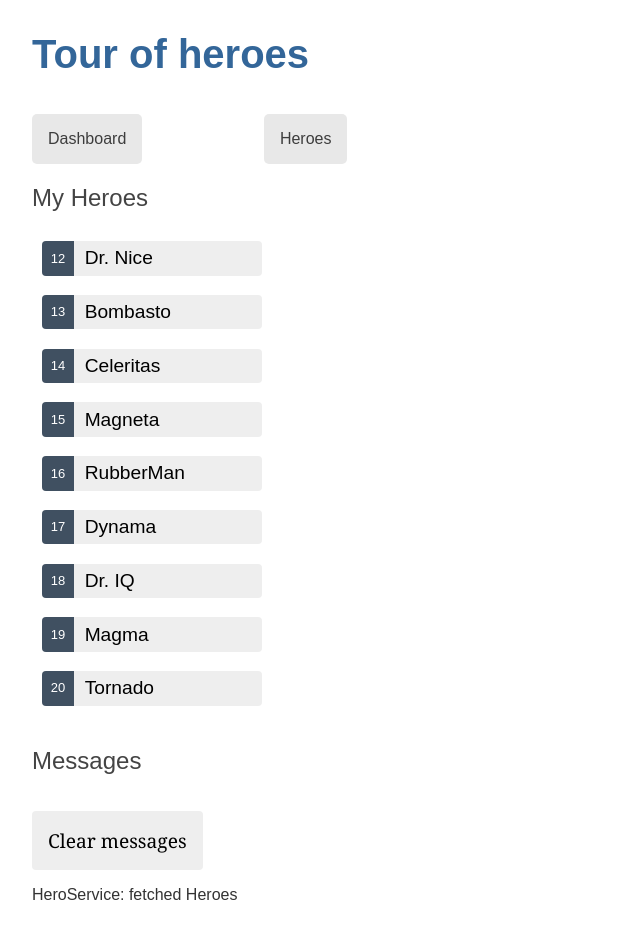
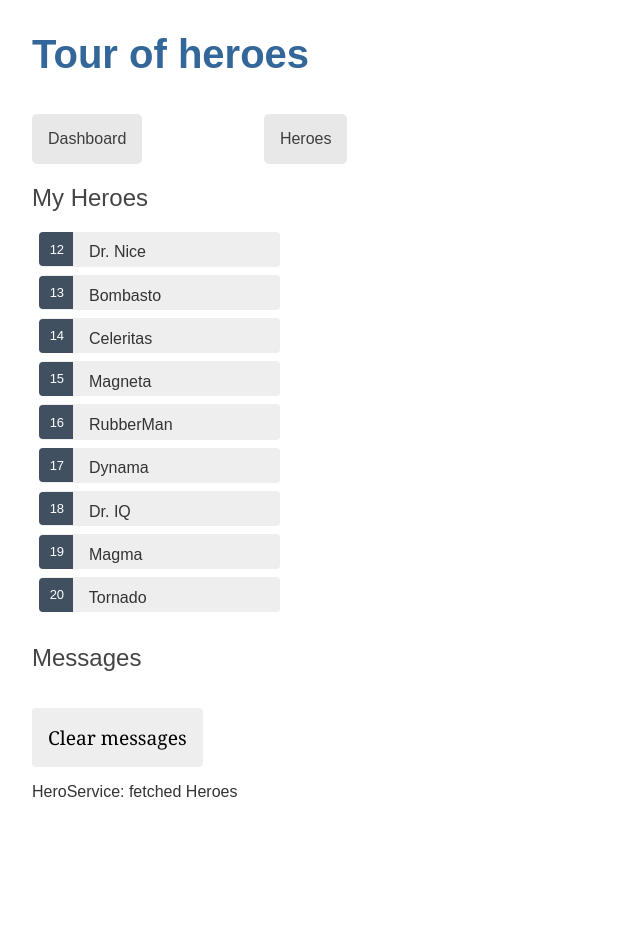
Before and after one commit to Franrobel/Tour-of-heroes, an Angular app: page /heroes in a window 1280 px wide. Shown: the whole page, without its empty margins (0-640 px from the left). After the commit the page ends 833 px from the top, so only its background shows below. Built offline with nearby package versions, Linux system fonts and the light colour scheme.

Commit message:
routing hero details

```diff
--- a/src/app/app-routing.module.ts
+++ b/src/app/app-routing.module.ts
@@ -2,15 +2,19 @@ import { NgModule } from '@angular/core';
 import { RouterModule, Routes } from '@angular/router';
 import { DashboardComponent } from './dashboard/dashboard.component';
 import { HeroesComponent } from './heroes/heroes.component';
+import { HeroDetailComponent } from './hero-detail/hero-detail.component';
 
 const routes: Routes = [
+  {path: '', redirectTo: '/dashboard', pathMatch: 'full'},
   { path: 'heroes', component: HeroesComponent},
   {path: 'dashboard', component: DashboardComponent},
-  {path: '', redirectTo: '/dashboard', pathMatch: 'full'}
+  {path:'detail/:id', component: HeroDetailComponent},
 ]
+
 @NgModule({
   declarations: [],
   imports: [RouterModule.forRoot(routes)],
   exports: [RouterModule]
 })
+
 export class AppRoutingModule { }
--- a/src/app/dashboard/dashboard.component.html
+++ b/src/app/dashboard/dashboard.component.html
@@ -1,6 +1,8 @@
 <h2>Top Heroes</h2>
 <div class="heroes-menu">
-    <a *ngFor="let hero of heroes">
+    <a *ngFor="let hero of heroes"
+    routerLink="/detail/{{hero.id}}"
+    >
         {{hero.name}}
     </a>
 </div>
--- a/src/app/dashboard/dashboard.component.ts
+++ b/src/app/dashboard/dashboard.component.ts
@@ -8,10 +8,10 @@ import { HeroService } from '../hero.service';
 })
 export class DashboardComponent implements OnInit {
 heroes: Hero[] = []
-  constructor(public heroService: HeroService) { }
+  constructor(private heroService: HeroService) { }
 
   ngOnInit(): void {
-
+    this.getHeroes()
   }
 getHeroes(){
   this.heroService.getHeroes()
--- a/src/app/hero-detail/hero-detail.component.css
+++ b/src/app/hero-detail/hero-detail.component.css
@@ -0,0 +1,23 @@
+label {
+  color: #435960;
+  font-weight: bold;
+}
+input {
+  font-size: 1em;
+  padding: .5rem;
+}
+button {
+  margin-top: 20px;
+  background-color: #eee;
+  padding: 1rem;
+  border-radius: 4px;
+  font-size: 1rem;
+}
+button:hover {
+  background-color: #cfd8dc;
+}
+button:disabled {
+  background-color: #eee;
+  color: #ccc;
+  cursor: auto;
+}
--- a/src/app/hero-detail/hero-detail.component.html
+++ b/src/app/hero-detail/hero-detail.component.html
@@ -7,3 +7,4 @@
     placeholder="name">
    </div>
 </div>
+<button type="button" (click)="goBack()">Go Back</button>
--- a/src/app/hero-detail/hero-detail.component.ts
+++ b/src/app/hero-detail/hero-detail.component.ts
@@ -1,5 +1,9 @@
 import { Component, OnInit, Input } from '@angular/core';
 import { Hero } from '../hero';
+import { ActivatedRoute } from '@angular/router';
+import { Location } from '@angular/common';
+import { HeroService } from '../hero.service';
+
 @Component({
   selector: 'app-hero-detail',
   templateUrl: './hero-detail.component.html',
@@ -8,9 +12,23 @@ import { Hero } from '../hero';
 export class HeroDetailComponent implements OnInit {
 @Input() hero?: Hero; //uso el @Input para recibir información a través del componenete padre (hero-component)
 
-  constructor() { }
+  constructor(
+    private route: ActivatedRoute,
+    private heroService: HeroService,
+    private location: Location
+  ) { }
 
   ngOnInit(): void {
+    this.getHero()
   }
+getHero() {
+  const id = Number(this.route.snapshot.paramMap.get('id'));
+  console.log('route.snapshot.paramMao.get(id)', id)
+  this.heroService.getHero(id)
+  .subscribe(hero => this.hero = hero)
+}
+goBack():void{
+  this.location.back()
+}
 
 }
--- a/src/app/hero.service.ts
+++ b/src/app/hero.service.ts
@@ -14,7 +14,12 @@ export class HeroService {
 
   getHeroes(): Observable<Hero[]> {
     const heroes = of(HEROES);
-    this.messageService.add('HeroService: fetched Heroes');
+   this.messageService.add('HeroService: fetched Heroes');
     return heroes;
   }
+  getHero(id: number): Observable<Hero> {
+    const hero = HEROES.find(h => h.id === id)!;
+    this.messageService.add(`HeroService: fetched hero id=${id}`);
+    return of(hero)
+  }
 }
--- a/src/app/heroes/heroes.component.css
+++ b/src/app/heroes/heroes.component.css
@@ -1,53 +1,38 @@
-/* HeroesComponent's private CSS styles */
 .heroes {
   margin: 0 0 2em 0;
   list-style-type: none;
   padding: 0;
   width: 15em;
 }
-
 .heroes li {
-  display: flex;
+  position: relative;
+  cursor: pointer;
 }
 
-.heroes button {
-  flex: 1;
-  cursor: pointer;
-  position: relative;
-  left: 0;
-  background-color: #EEE;
-  margin: .5em;
-  padding: 0;
-  border-radius: 4px;
-  display: flex;
-  align-items: stretch;
-  height: 1.8em;
-}
-
-.heroes button:hover {
-  color: #2c3a41;
-  background-color: #e6e6e6;
+.heroes li:hover {
   left: .1em;
 }
 
-.heroes button:active {
+.heroes a {
+  color: #333;
+  text-decoration: none;
+  background-color: #EEE;
+  margin: .5em;
+  padding: .3em 0;
+  height: 1.6em;
+  border-radius: 4px;
+  display: block;
+  width: 100%;
+}
+
+.heroes a:hover {
+  color: #2c3a41;
+  background-color: #e6e6e6;
+}
+
+.heroes a:active {
   background-color: #525252;
   color: #fafafa;
-}
-
-.heroes button.selected {
-  background-color: black;
-  color: white;
-}
-
-.heroes button.selected:hover {
-  background-color: #505050;
-  color: white;
-}
-
-.heroes button.selected:active {
-  background-color: black;
-  color: white;
 }
 
 .heroes .badge {
@@ -57,6 +42,12 @@
   padding: 0.8em 0.7em 0 0.7em;
   background-color: #405061;
   line-height: 1em;
+  position: relative;
+  left: -1px;
+  top: -4px;
+  height: 1.8em;
+  min-width: 16px;
+  text-align: right;
   margin-right: .8em;
   border-radius: 4px 0 0 4px;
 }
--- a/src/app/heroes/heroes.component.html
+++ b/src/app/heroes/heroes.component.html
@@ -1,14 +1,11 @@
 <h2>My Heroes</h2>
 <ul class="heroes">
     <li *ngFor="let hero of heroes">
-        <button
-            [class.selected]="hero === selectedHero"
-            type="button"
-            (click)="onSelect(hero)"
-            >
+
+         <a routerLink="/detail/{{hero.id}}">
             <span class="badge">{{hero.id}}</span>
-            <span class="name">{{hero.name}}</span>
-        </button>
+            {{hero.name}}
+        </a>
+
     </li>
 </ul>
-<app-hero-detail [hero]="selectedHero"></app-hero-detail>
--- a/src/app/heroes/heroes.component.ts
+++ b/src/app/heroes/heroes.component.ts
@@ -1,8 +1,7 @@
 import { Component, OnInit } from '@angular/core';
 import { Hero } from '../hero';
 import { HeroService } from '../hero.service';
-import { MessageService } from '../message.service';
-
+import { Location } from '@angular/common';
 @Component({
   selector: 'heroes',
   templateUrl: './heroes.component.html',
@@ -12,28 +11,20 @@ export class HeroesComponent implements OnInit {
 
 
   heroes: Hero[] = [];
-  selectedHero?: Hero
 
 
 
-constructor(private heroService: HeroService, private messageService: MessageService) { }
+constructor(private heroService: HeroService) { }
 
   ngOnInit(): void {
-   // console.log('donde esta ', this.selectedHero)
- //  console.log('heroes outside,', this.heroes);
-   //console.log('selectedHero outside,', this.selectedHero);
-this.getHeroes()
+
+    this.getHeroes()
 
   }
-  onSelect(hero: Hero): void {
-    console.log('this.selectedHero before', this.selectedHero)
-    this.selectedHero = hero;
-    this.messageService.add(`${hero.name}: Selected hero id=${hero.id}`)
-    console.log('this.selectedHero after', this.selectedHero)
-  }
   getHeroes(): void {
-
+  //this.heroes =  this.heroService.getHeroes()
  this.heroService.getHeroes()
  .subscribe(heroes => this.heroes = heroes);
   }
+
 }
```
